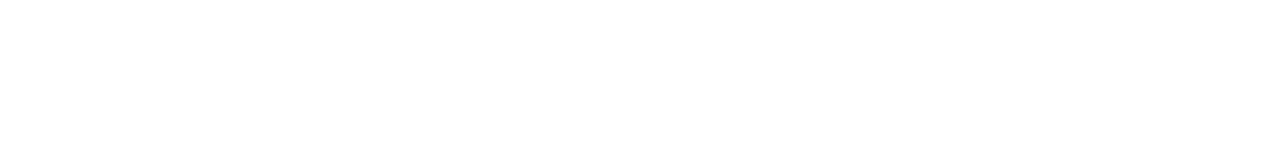
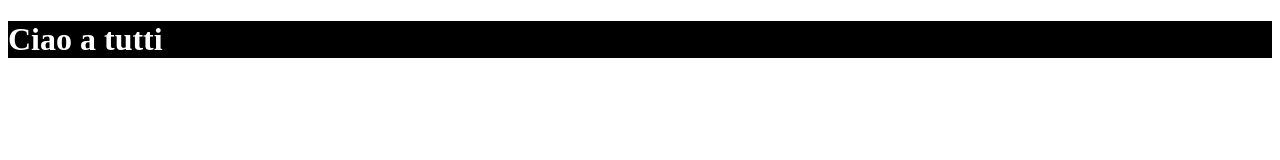
Before and after one commit to EarthDragon10/ProgettoProva-Git, a plain HTML site: page index.html in a window 1280 px wide. Drawn offline with Linux system fonts and the light colour scheme.

Commit message:
ho scritto qualcosa

```diff
--- a/index.html
+++ b/index.html
@@ -8,6 +8,6 @@
     <title>Esercitazione Personale</title>
 </head>
 <body>
-
+    <h1>Ciao a tutti</h1>
 </body>
 </html>
--- a/style.css
+++ b/style.css
@@ -0,0 +1,4 @@
+h1 {
+    background-color: black;
+    color: white;
+}
```
